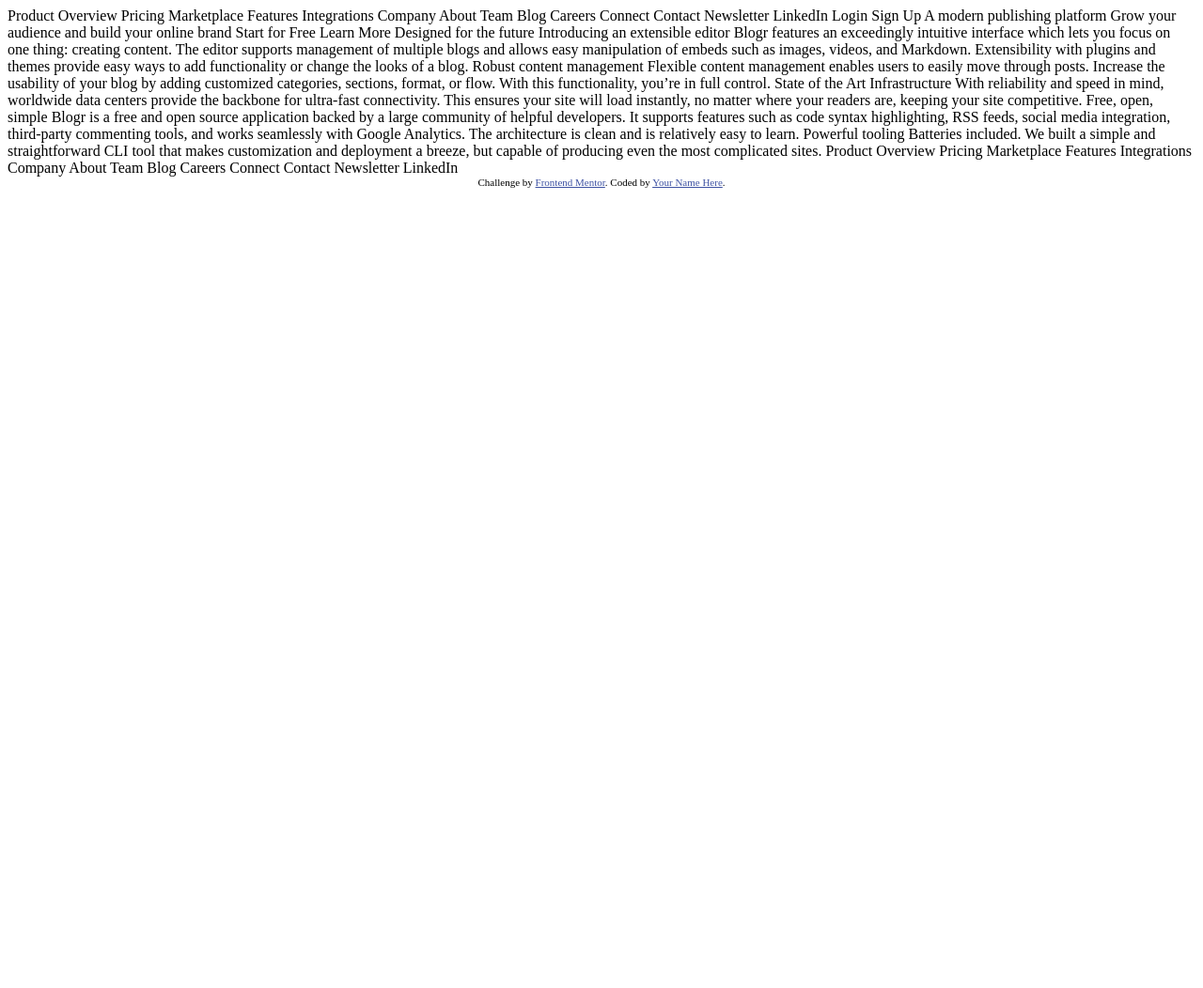
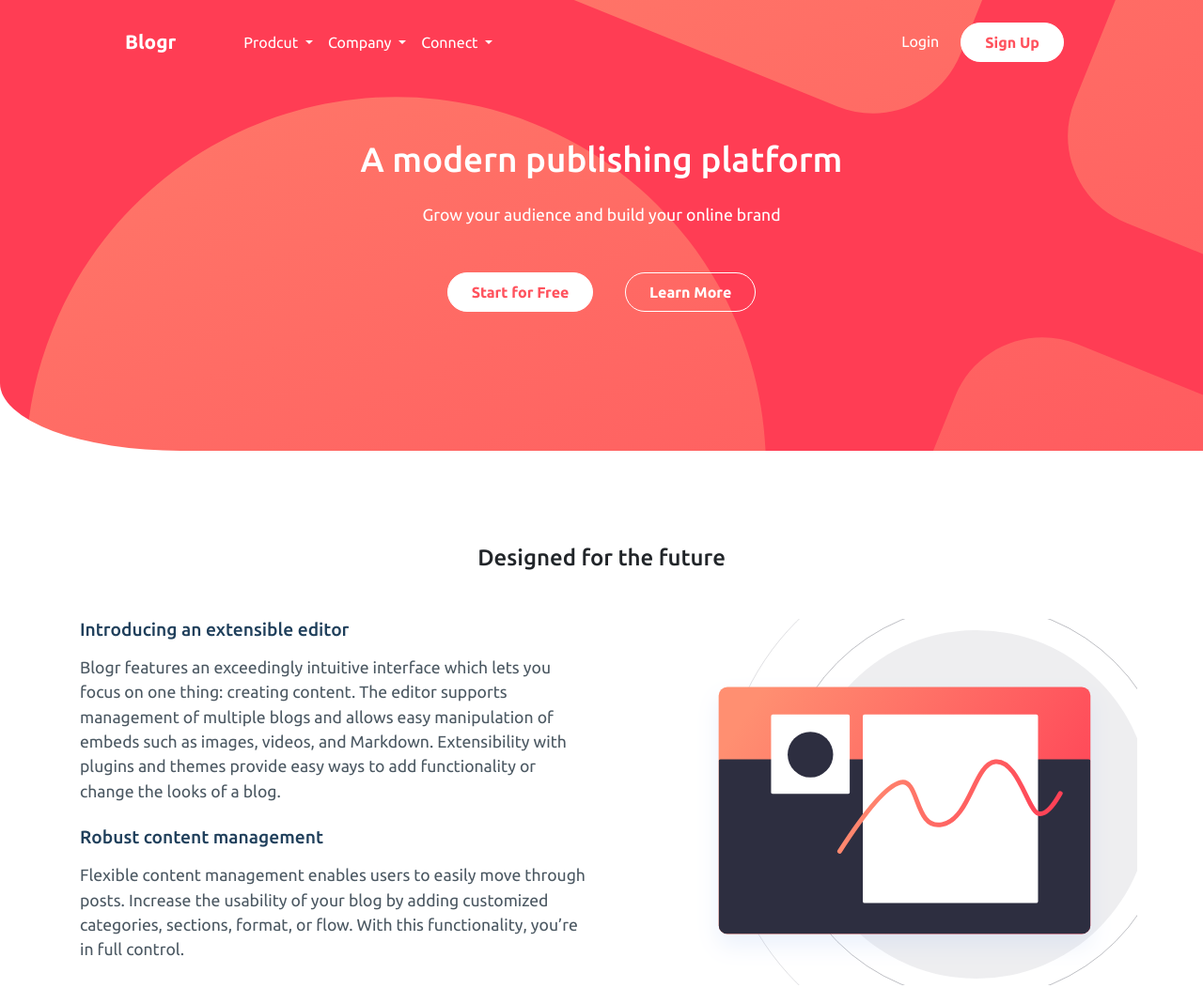
Before and after one commit to PedroCristo/frontend-mentor-blogr-page, a plain HTML site: page index.html in a window 1280 px wide. Shown: the top 1052 px of the page at 94% size. Before the commit the page ends 800 px from the top, so only its background shows below. Drawn offline with nearby package versions, Linux system fonts and the light colour scheme.

Commit message:
Add Navbar, Hero and about sections

```diff
--- /dev/null
+++ b/assets/css/main.css
@@ -0,0 +1,166 @@
+
+/*******************************
+*                              *
+*        GOOGLE FONTS          *
+*                              *
+*******************************/
+/* Overpass & Ubuntu */
+@import url('https://fonts.googleapis.com/css2?family=Overpass:wght@300;600&family=Ubuntu:wght@400;500;700&display=swap');
+
+/*******************************
+*                              *
+*        GENERAL STYLES        *
+*                              *
+*******************************/
+:root {
+/* Primary */
+--light-red-CTA-text: hsl(356, 100%, 66%);
+--very-light-red-CTA-hover-background: hsl(355, 100%, 74%);
+--very-dark-blue-headings: hsl(208, 49%, 24%);
+
+/* Neutral */
+--white-text: hsl(0, 0%, 100%);
+--grayish-blue-footer-text: hsl(240, 2%, 79%);
+--very-dark-grayish-blue: hsl(207, 13%, 34%);
+--very-dark-black-blue-footer: hsl(240, 10%, 16%)
+
+/* Background gradient - Intro/CTA mobile nav: */
+--very-light-red: hsl(13, 100%, 72%);
+--light-red: hsl(353, 100%, 62%);
+
+/* Background-gradient - body: */
+--very-dark-gray-blue: hsl(237, 17%, 21%);
+--very-dark-desaturated-blue: hsl(237, 23%, 32%)
+}
+
+* {
+    margin: 0;
+    padding: 0;
+    -webkit-box-sizing: border-box;
+    box-sizing: border-box;
+    font-family: 'Overpass', sans-serif;
+    font-family: 'Ubuntu', sans-serif;
+    overflow-x: hidden;
+
+}
+
+a {
+    text-decoration: none !important;
+}
+
+p {
+    font-size: 1.1rem;
+    color: var(--very-dark-grayish-blue);
+}
+
+.title {
+   font-size: 2.3rem;
+}
+
+.subtitle {
+    font-size: 1.5rem;
+    text-align: center;
+    font-weight: 500;
+}
+
+.box-title {
+    font-size: 1.2rem;
+    color: var(--very-dark-blue-headings);
+}
+
+img {
+    width: 100%;
+}
+
+.btn {
+    padding: 8px 25px;
+    border: 1px solid var(--white-text);
+    border-radius: 100px;
+    margin: 0 15px;
+    font-weight: 600;
+}
+
+.btn:hover {
+    color: var(--light-red-CTA-text);
+    background-color: var(--white-text);
+}
+
+.btn-brand {
+    background-color: var(--white-text);
+    color: var(--light-red-CTA-text);
+}
+
+.btn-brand:hover {
+    background-color:transparent;
+    color: var(--white-text);
+}
+
+.color-white {
+    color: var(--white-text);
+}
+
+.section-margin {
+    margin: 100px 0;
+}
+
+/*******************************
+*                              *
+*        NAVBAR SECTION        *
+*                              *
+*******************************/
+nav .nav-link {
+    color: var(--white-text) !important;
+}
+
+nav .navbar-brand {
+    color: var(--white-text) !important;
+    font-size: 1.3rem;
+    font-family: 'Ubuntu', sans-serif;
+    font-weight: 700;
+}
+
+/*******************************
+*                              *
+*         HERO SECTION         *
+*                              *
+*******************************/
+
+#hero {
+    background-image: url(/assets/images/bg-pattern-intro-desktop.svg);
+    background-color: var(--light-red);
+    background-position: 30% 50%;
+    background-size:auto;
+    background-repeat: no-repeat;
+    width: 100%;
+    height: 60vh;
+    display: table;
+    border-bottom-left-radius: 15%;
+}
+
+#hero .container {
+ display: table-cell;
+ vertical-align: middle;
+ text-align: center;
+}
+
+
+/*******************************
+*                              *
+*        ABOUT SECTION         *
+*                              *
+*******************************/
+
+#about .section-bg{
+background-image: url(../images/illustration-editor-desktop.svg);
+background-position: 100px 50%;
+background-size: cover;
+background-repeat: no-repeat;
+z-index: 1000;
+display: block;
+position: relative;
+}
+
+#about .subtitle {
+    margin-bottom: 50px;
+
+}
--- a/index.html
+++ b/index.html
@@ -1,61 +1,131 @@
 <!DOCTYPE html>
 <html lang="en">
+
 <head>
   <meta charset="UTF-8">
-  <meta name="viewport" content="width=device-width, initial-scale=1.0"> <!-- displays site properly based on user's device -->
+  <meta name="viewport" content="width=device-width, initial-scale=1.0">
+  <!-- displays site properly based on user's device -->
+  <link rel="icon" type="image/png" sizes="32x32" href="./images/favicon-32x32.png">
+  <!-- BOOTSTRAP -->
+  <link rel="stylesheet" href="https://cdn.jsdelivr.net/npm/bootstrap@4.0.0/dist/css/bootstrap.min.css" />
+  <!-- MY CSS -->
+  <link rel="stylesheet" href="./assets/css/main.css">
 
-  <link rel="icon" type="image/png" sizes="32x32" href="./images/favicon-32x32.png">
+  <!-- SITE TITLE -->
+  <title>Frontend Mentor | [Blogr]</title>
+</head>
 
-  <title>Frontend Mentor | [Blogr]</title>
+<body>
+  <!-- NAVBAR -->
+  <nav class="navbar navbar-expand-lg fixed-top">
+    <div class="container mt-3">
+      <a class="navbar-brand ml-5" href="#">Blogr</a>
+      <button class="navbar-toggler" type="button" data-toggle="collapse" data-target="#navbarSupportedContent" aria-controls="navbarSupportedContent" aria-expanded="false" aria-label="Toggle navigation">
+        <span class="navbar-toggler-icon"></span>
+      </button>
+      <div class="collapse navbar-collapse" id="navbarSupportedContent">
+        <ul class="navbar-nav mr-auto pl-5">
+          <li class="nav-item dropdown">
+            <a class="nav-link dropdown-toggle" href="#" id="navbarDropdown" role="button" data-toggle="dropdown" aria-haspopup="true" aria-expanded="false">
+             Prodcut
+            </a>
+            <div class="dropdown-menu" aria-labelledby="navbarDropdown">
+              <a class="dropdown-item" href="#">Overview</a>
+              <a class="dropdown-item" href="#">Pricing</a>
+              <a class="dropdown-item" href="#">Marketplace</a>
+              <a class="dropdown-item" href="#">Features</a>
+              <a class="dropdown-item" href="#">Integrations</a>
+            </div>
+          </li>
+          <li class="nav-item dropdown">
+            <a class="nav-link dropdown-toggle" href="#" id="navbarDropdown" role="button" data-toggle="dropdown" aria-haspopup="true" aria-expanded="false">
+             Company
+            </a>
+            <div class="dropdown-menu" aria-labelledby="navbarDropdown">
+              <a class="dropdown-item" href="#">About</a>
+              <a class="dropdown-item" href="#">Team</a>
+              <a class="dropdown-item" href="#">Blog</a>
+              <a class="dropdown-item" href="#">Careers</a>
+            </div>
+          </li>
+          <li class="nav-item dropdown">
+            <a class="nav-link dropdown-toggle" href="#" id="navbarDropdown" role="button" data-toggle="dropdown" aria-haspopup="true" aria-expanded="false">
+             Connect
+            </a>
+            <div class="dropdown-menu" aria-labelledby="navbarDropdown">
+              <a class="dropdown-item" href="#">Contact</a>
+              <a class="dropdown-item" href="#">NewsLetter</a>
+              <a class="dropdown-item" href="#">Linkedin</a>
+            </div>
+          </li>
+        </ul>
+        <ul class="navbar-nav pr-5 ">
+          <li class="nav-item">
+            <a class="nav-link" href="#">Login</a>
+          </li>
+          <li class="nav-item">
+            <a class=" btn btn-brand" href="#">Sign Up</a>
+          </li>
+        </ul>
+      </div>
+    </div>
+  </nav>
+  <!-- END OF NAVBAR -->
 
-  <!-- Feel free to remove these styles or customise in your own stylesheet 👍 -->
-  <style>
-    .attribution { font-size: 11px; text-align: center; }
-    .attribution a { color: hsl(228, 45%, 44%); }
-  </style>
-</head>
-<body>
-  Product
+  <!-- HERO SECTION -->
+  <section id="hero" class="hero">
+    <div class="container">
+      <h1 class="title color-white pb-3">A modern publishing platform</h1>
+      <p class="color-white mb-5">Grow your audience and build your online brand</p>
+      <a href="" class="btn btn-brand">Start for Free</a>
+      <a href="" class="btn color-white ">  Learn More</a>
+    </div>
+  </section>
+  <!-- END OF HERO SECTION -->
 
-  Overview
-  Pricing
-  Marketplace
-  Features
-  Integrations
+  <!-- ABOUT SECTION -->
+  <section id="about" class="section-margin">
+    <h3 class="subtitle">Designed for the future</h3>
+    <div class="container">
+      <div class="row">
+        <div class="col-md-6 about-text">
+          <h4 class="box-title mb-3">Introducing an extensible editor</h4>
+          <p class="mb-4">Blogr features an exceedingly intuitive interface which lets you focus on one thing: creating content.
+            The editor supports management of multiple blogs and allows easy manipulation of embeds such as images,
+            videos, and Markdown. Extensibility with plugins and themes provide easy ways to add functionality or
+            change the looks of a blog.</p>
+            <h4 class="box-title mb-3">  Robust content management</h4>
+            <p class="mb-4"> Flexible content management enables users to easily move through posts. Increase the usability of your blog
+              by adding customized categories, sections, format, or flow. With this functionality, you’re in full control.</p>
+        </div>
+        <div class="col-md-6 section-bg">
+        </div>
+      </div>
+    </div>
+  </section>
+  <!-- END OF ABOUT SECTION -->
 
-  Company
 
-  About
-  Team
-  Blog
-  Careers
 
-  Connect
 
-  Contact
-  Newsletter
-  LinkedIn
 
-  Login
-  Sign Up
 
-  A modern publishing platform
-  Grow your audience and build your online brand
 
-  Start for Free
-  Learn More
 
-  Designed for the future
 
-  Introducing an extensible editor
-  Blogr features an exceedingly intuitive interface which lets you focus on one thing: creating content.
-  The editor supports management of multiple blogs and allows easy manipulation of embeds such as images,
-  videos, and Markdown. Extensibility with plugins and themes provide easy ways to add functionality or
-  change the looks of a blog.
+<br><b><br><br><br><br>
+<br></b>
 
-  Robust content management
-  Flexible content management enables users to easily move through posts. Increase the usability of your blog
-  by adding customized categories, sections, format, or flow. With this functionality, you’re in full control.
+<br><b><br><br><br><br>
+<br></b>
+
+<br><b><br><br><br><br>
+<br></b>
+
+<br><b><br><br><br><br>
+<br></b>
+
+
 
   State of the Art Infrastructure
   With reliability and speed in mind, worldwide data centers provide the backbone for ultra-fast connectivity.
@@ -67,7 +137,8 @@
   and works seamlessly with Google Analytics. The architecture is clean and is relatively easy to learn.
 
   Powerful tooling
-  Batteries included. We built a simple and straightforward CLI tool that makes customization and deployment a breeze, but
+  Batteries included. We built a simple and straightforward CLI tool that makes customization and deployment a breeze,
+  but
   capable of producing even the most complicated sites.
 
   Product
@@ -93,7 +164,11 @@
 
   <div class="attribution">
     Challenge by <a href="https://www.frontendmentor.io?ref=challenge" target="_blank">Frontend Mentor</a>.
-    Coded by <a href="#">Your Name Here</a>.
+    Coded by <a href="https://pedro-portfolio-website.netlify.app/" target="_blank">Pedro Cristo</a>.
   </div>
 </body>
+<!-- BOOTSTRAP JQUERY -->
+<script src="https://code.jquery.com/jquery-3.2.1.slim.min.js"></script>
+<script src="https://cdn.jsdelivr.net/npm/popper.js@1.12.9/dist/umd/popper.min.js"></script>
+<script src="https://cdn.jsdelivr.net/npm/bootstrap@4.0.0/dist/js/bootstrap.min.js"></script>
 </html>
```
Also changed, not shown: assets/images/bg-pattern-circles.svg (renamed from images/bg-pattern-circles.svg), assets/images/bg-pattern-intro-desktop.svg (renamed from images/bg-pattern-intro-desktop.svg), assets/images/bg-pattern-intro-mobile.svg (renamed from images/bg-pattern-intro-mobile.svg), assets/images/favicon-32x32.png (renamed from images/favicon-32x32.png), assets/images/icon-arrow-dark.svg (renamed from images/icon-arrow-dark.svg), assets/images/icon-arrow-light.svg (renamed from images/icon-arrow-light.svg), assets/images/icon-close.svg (renamed from images/icon-close.svg), assets/images/icon-hamburger.svg (renamed from images/icon-hamburger.svg), assets/images/illustration-editor-desktop.svg (renamed from images/illustration-editor-desktop.svg), assets/images/illustration-editor-mobile.svg (renamed from images/illustration-editor-mobile.svg), assets/images/illustration-laptop-desktop.svg (renamed from images/illustration-laptop-desktop.svg), assets/images/illustration-laptop-mobile.svg (renamed from images/illustration-laptop-mobile.svg), assets/images/illustration-phones.svg (renamed from images/illustration-phones.svg), assets/images/logo.svg (renamed from images/logo.svg).
